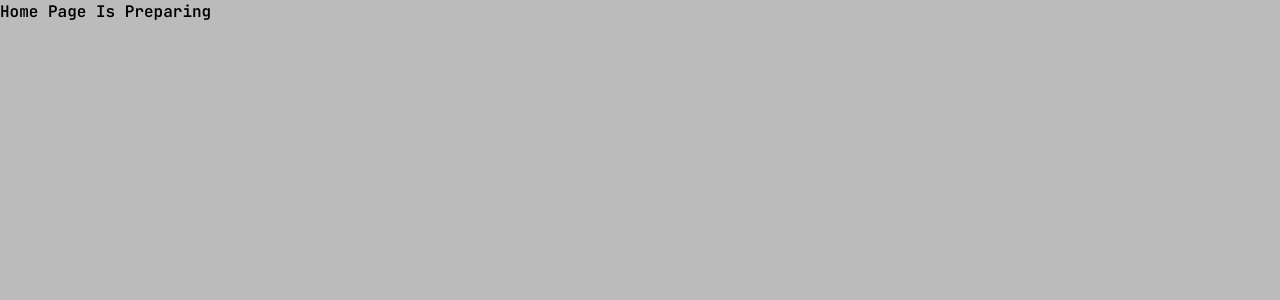
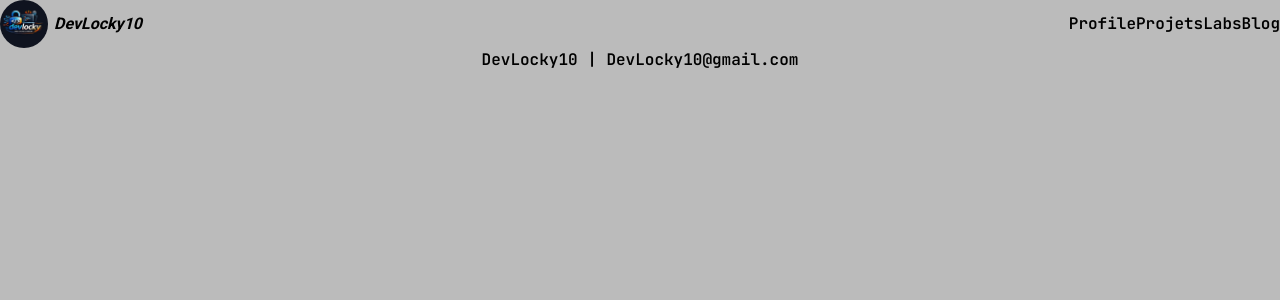
Before and after one commit to DevLocky10/portfolio, a React (Vite) app: page / in a window 1280 px wide. Shown: the top 300 px of the page. Built offline with nearby package versions, Linux system fonts and the light colour scheme.

Commit message:
Modification du contenu de la home page

```diff
--- a/src/features/Home/pages/HomePages.tsx
+++ b/src/features/Home/pages/HomePages.tsx
@@ -1,8 +1,10 @@
+import { MainLayout } from "../../../components";
+
 export function HomePage() {
 
     return (
-        <>
-            Home Page Is Preparing
-        </>
+        <MainLayout>
+
+        </MainLayout>
     )
 }
```
